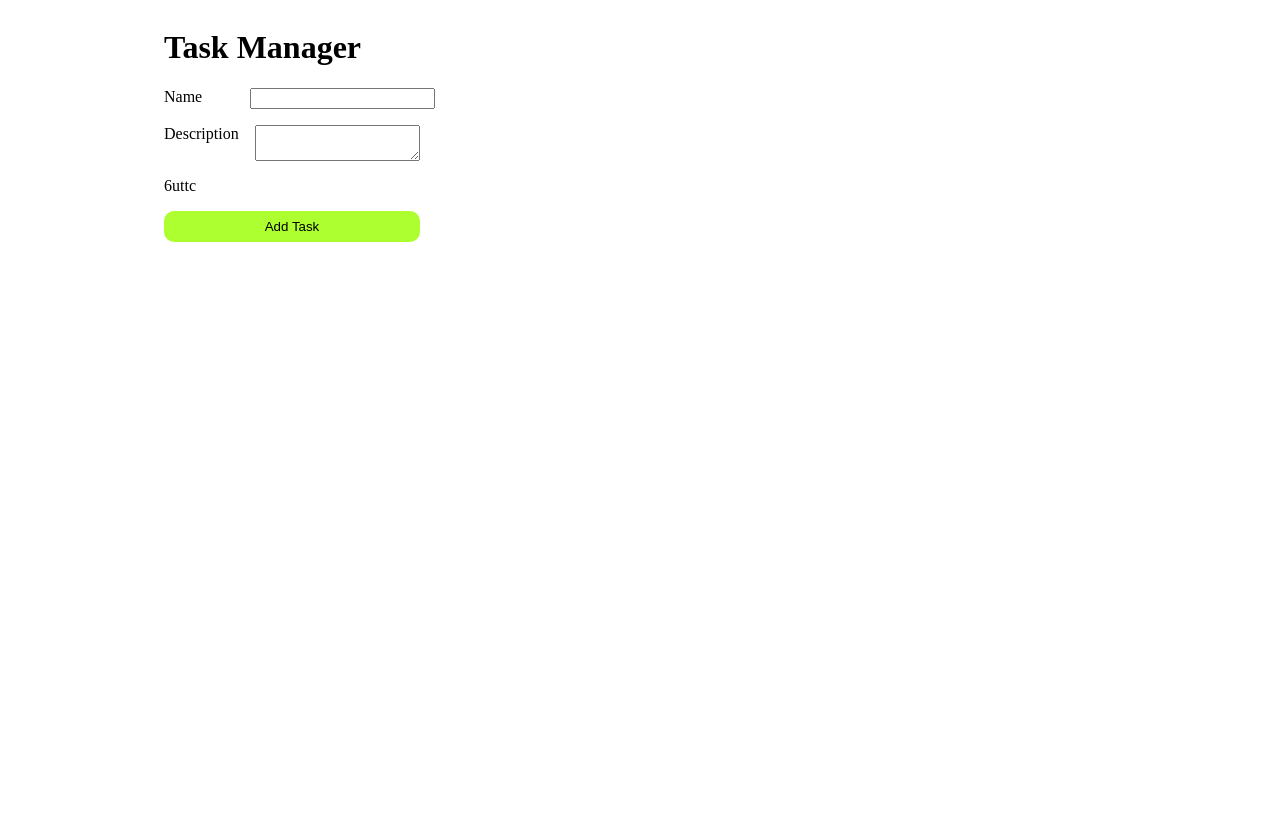
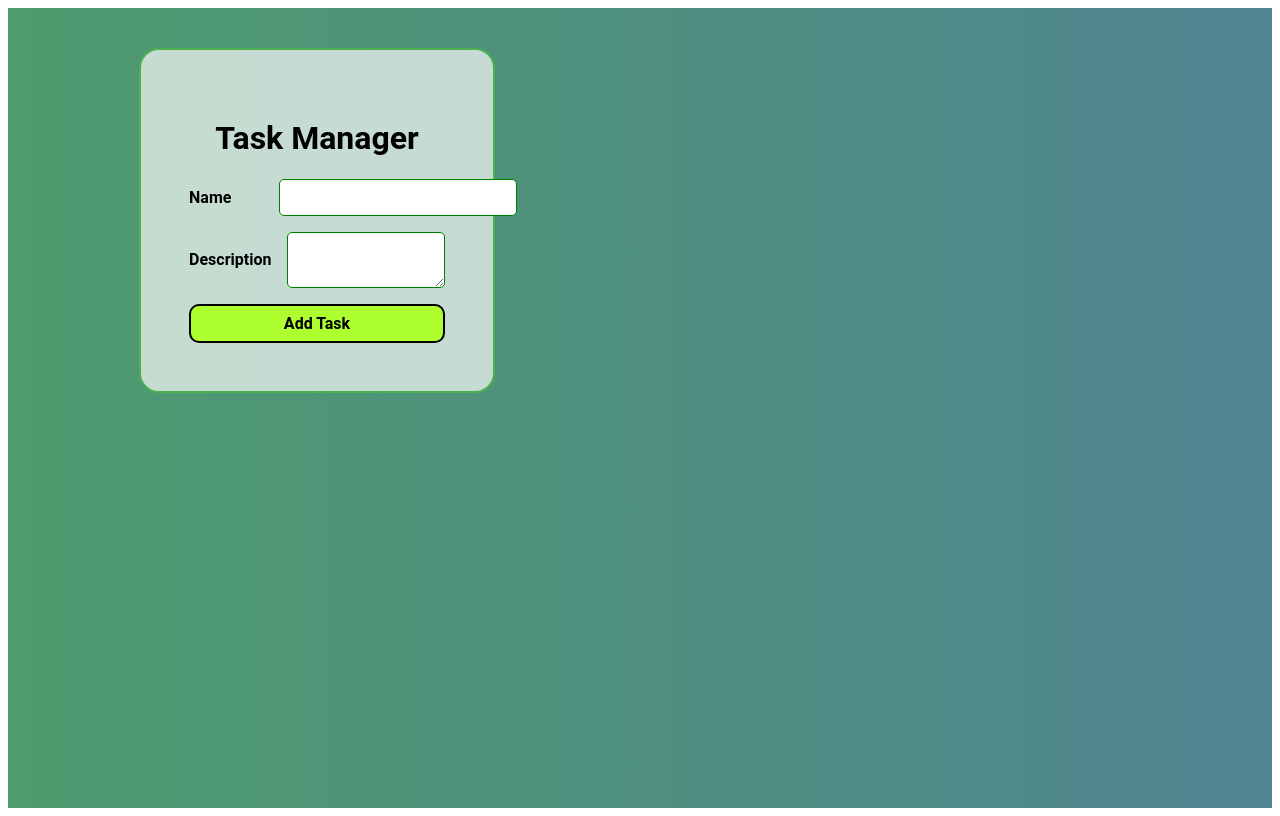
Before and after one commit to DhanushNehru/task-manager, a React (Create React App) app: page / in a window 1280 px wide. Built offline with nearby package versions, Linux system fonts and the light colour scheme.

Commit message:
added styling to task manager app

```diff
--- a/src/App.css
+++ b/src/App.css
@@ -1,38 +1,15 @@
-.App {
-  text-align: center;
+
+.app-container {
+  min-height: 100vh;
+  display: flex;
+  justify-content: space-around;
+  background: linear-gradient(270deg, #508196, #4CAF50, #508196);
+  background-size: 400% 400%;
+  animation: gradientAnimation 15s ease infinite;
 }
 
-.App-logo {
-  height: 40vmin;
-  pointer-events: none;
+@keyframes gradientAnimation {
+  0% { background-position: 0% 50%; }
+  50% { background-position: 100% 50%; }
+  100% { background-position: 0% 50%; }
 }
-
-@media (prefers-reduced-motion: no-preference) {
-  .App-logo {
-    animation: App-logo-spin infinite 20s linear;
-  }
-}
-
-.App-header {
-  background-color: #282c34;
-  min-height: 100vh;
-  display: flex;
-  flex-direction: column;
-  align-items: center;
-  justify-content: center;
-  font-size: calc(10px + 2vmin);
-  color: white;
-}
-
-.App-link {
-  color: #61dafb;
-}
-
-@keyframes App-logo-spin {
-  from {
-    transform: rotate(0deg);
-  }
-  to {
-    transform: rotate(360deg);
-  }
-}
--- a/src/App.js
+++ b/src/App.js
@@ -1,15 +1,17 @@
 import React from "react";
 import AddTask from "./components/AddTask";
 import TaskList from "./components/TaskList";
-
+import './App.css';
 const App = () => {
   return (
-    <div style={{ display: "flex", justifyContent: "space-around" }}>
-      <div>
-        <h1>Task Manager</h1>
+    <div className="app-container">
+      <div style={{
+        height: "100%", width: "auto", border: "2px solid #4CAF50", backgroundColor: "rgba(249, 249, 249, 0.7)", borderRadius: "20px", padding: "3rem",
+        marginTop: "2.5rem",
+      }}>
+        <h1 style={{ textAlign: "center", color : "black" , fontFamily : "'Roboto', sans-serif" }}>Task Manager</h1>
         <AddTask />
       </div>
-
       <TaskList />
     </div>
   );
--- a/src/components/AddTask.js
+++ b/src/components/AddTask.js
@@ -33,33 +33,61 @@ const AddTask = () => {
         width: "20vw",
       }}
     >
-      <div style={{ display: "flex", gap: "3rem" }}>
-        <label for="name">Name</label>
+      <div style={{ display: "flex", gap: "3rem", alignItems: "center" }}>
+        <label htmlFor="name" style={{ fontFamily: "'Roboto', sans-serif", fontWeight: "bold" }}>Name</label> {/* Fixed label closing tag */}
         <input
-          style={{ width: "14rem" }}
+          style={{
+            width: "14rem",
+            padding: "0.5rem",
+            borderRadius: "5px",
+            border: "1.5px solid green",
+            fontFamily: "'Roboto', sans-serif",
+            fontSize: "1rem"
+          }}
           id="name"
           type="text"
           value={task.name}
           onChange={(e) => setTask({ ...task, name: e.target.value })}
-        />
+          />
       </div>
-      <div style={{ display: "flex", gap: "1rem" }}>
-        <label>Description</label>
+      <div style={{ display: "flex", gap: "1rem", alignItems: "center" }}>
+        <label htmlFor="description" style={{ fontFamily: "'Roboto', sans-serif", fontWeight: "bold" }}>Description</label> {/* Ensure this label is properly associated */}
         <textarea
+          id="description"
           value={task.description}
-          style={{ width: "14rem" }}
+          style={{
+            width: "14rem",
+            padding: "0.5rem",
+            borderRadius: "5px",
+            border: "1.5px solid green",
+            fontFamily: "'Roboto', sans-serif",
+            fontSize: "1rem"
+          }}
           onChange={(e) => setTask({ ...task, description: e.target.value })}
         ></textarea>
+
       </div>
-      6uttc
       <button
         style={{
           padding: ".5rem 0",
-          border: "none",
+          border: "2px solid black",
           borderRadius: "10px",
           backgroundColor: "greenyellow",
+          transition: "background-color 0.3s ease, transform 0.3s ease",
+          fontFamily: "'Roboto', sans-serif",
+          fontSize: "1rem",
+          fontWeight: "bold",
+          cursor : "pointer"
         }}
         onClick={handleAddTask}
+        onMouseEnter={(e) => {
+          e.currentTarget.style.backgroundColor = "white";
+          e.currentTarget.style.border = "2px solid green";
+        }}
+        onMouseLeave={(e) => {
+          e.currentTarget.style.backgroundColor = "greenyellow";
+          e.currentTarget.style.border = "2px solid black";
+        }}
       >
         Add Task
       </button>
--- a/src/components/Task.js
+++ b/src/components/Task.js
@@ -41,30 +41,35 @@ const Task = ({ task }) => {
       borderRadius: "10px",
     },
     input: {
-      border: "none",
-      backgroundColor: "white",
+      backgroundColor: "rgba(249, 249, 249, 0.7)",
+      padding : "5px",
       fontSize: "25px",
+      border: "1px solid black",
+      borderRadius: "4px",
+      fontFamily: "Ariel",
+
     },
     description: {
       backgroundColor: "#eee",
       padding: "1rem",
+      border : "1px solid green",
       borderRadius: "10px",
       fontFamily: "Ariel",
       fontSize: "25px",
       color: "#1c0738",
       display: isExpend ? "block" : "none",
     },
-    isexpend: {
-      width: "5rem",
+    isExpend: {
+      width: "8rem",
       fontSize: "30px",
       cursor: "pointer",
-    },
+    }
   };
 
   return (
     <>
       <div style={styles.tskname}>
-        <span style={styles.isexpend} onClick={() => setIsExpend(!isExpend)}>
+        <span style={styles.isExpend} onClick={() => setIsExpend(!isExpend)}>
           {isExpend ? <span>&#8681;</span> : <span>&#8680;</span>}
         </span>
         <input
@@ -75,11 +80,11 @@ const Task = ({ task }) => {
           onKeyDown={handleEditTask}
         />
 
-        <button onClick={handleOpenInput} style={Object.assign(styles.editBtn,styles.editImg)}>
-          <img src={editIcn} />
+        <button onClick={handleOpenInput} style={Object.assign(styles.editBtn)}>
+          <img src={editIcn} alt="" style={Object.assign(styles.editImg)} />
         </button>
-        <button onClick={handleRemoveTask}  style={Object.assign(styles.editBtn,styles.editImg)}>
-          <img src={removeIcn}/>
+        <button onClick={handleRemoveTask}  style={Object.assign(styles.editBtn)}>
+          <img src={removeIcn} alt="" style={Object.assign(styles.editImg)}/>
         </button>
       </div>
       <p style={styles.description}>{task.description}</p>
```
Also changed, not shown: 1 other file (tests, documents, lock files or other folders).
